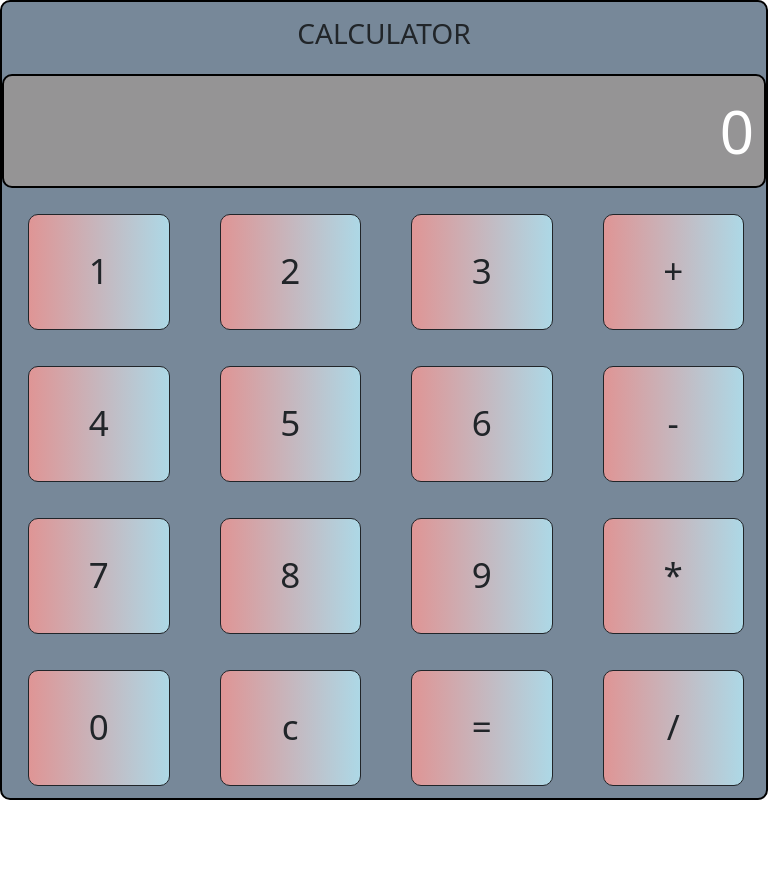
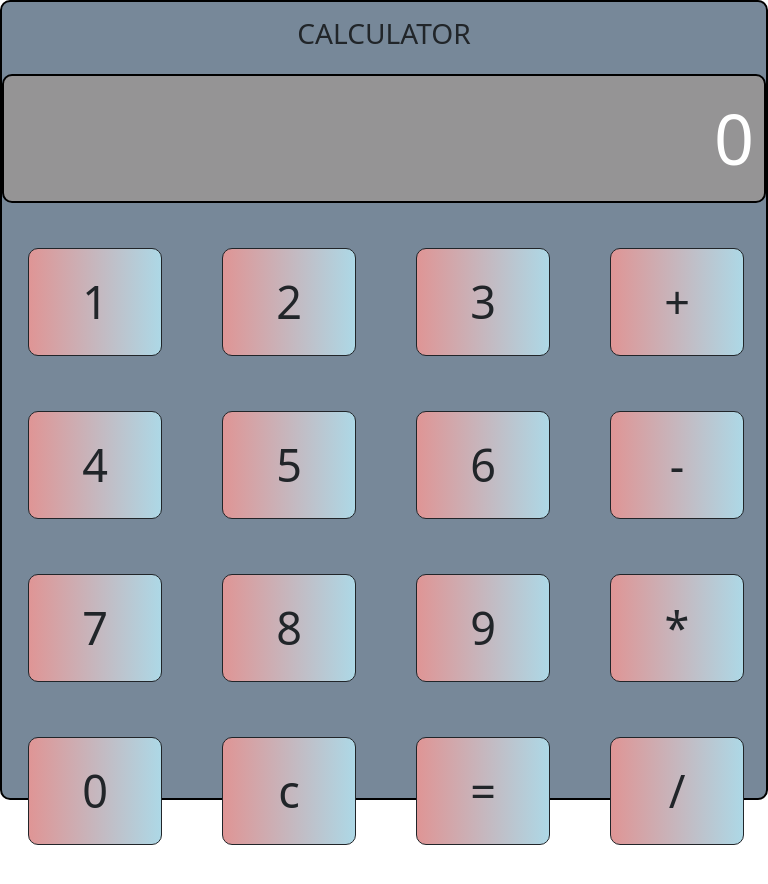
Before and after one commit to anjalishinde1912/calculator, an Angular app: page / in a window 768 px wide. Shown: the top 884 px of the page. Built offline with nearby package versions, Linux system fonts and the light colour scheme.

Commit message:
change media queries

```diff
--- a/src/app/calculator/calculator.component.scss
+++ b/src/app/calculator/calculator.component.scss
@@ -65,33 +65,34 @@
 
 }
 
-@media screen and (min-width: 700px) and (max-width:1000px) {
+@media screen and (min-width: 700px) and (max-width:1030px) {
   .header {
     text-align: center;
     padding: 15px;
   }
   .inputfield {
     width: 100%;
-    font-size: 60px;
+    font-size: 70px;
   }
 
   .row  {
     display: grid;
     grid-template-columns: repeat(30px,4);
-    height: 17vh;
+    height: 16vh;
     padding: 10px;
     margin: 16px;
-    grid-gap: 50px;
+    grid-gap: 60px;
     border-radius: 10px;
+    margin-top: 35px;
   }
 
   .btn {
-    font-size: 35px;
+    font-size: 45px;
   }
 }
 
 
-@media screen and (min-width: 1000px) {
+@media screen and (min-width: 1030px) {
   .calculator {
     display: grid;
     grid-template-rows: 10% 10% 75% ;
```
